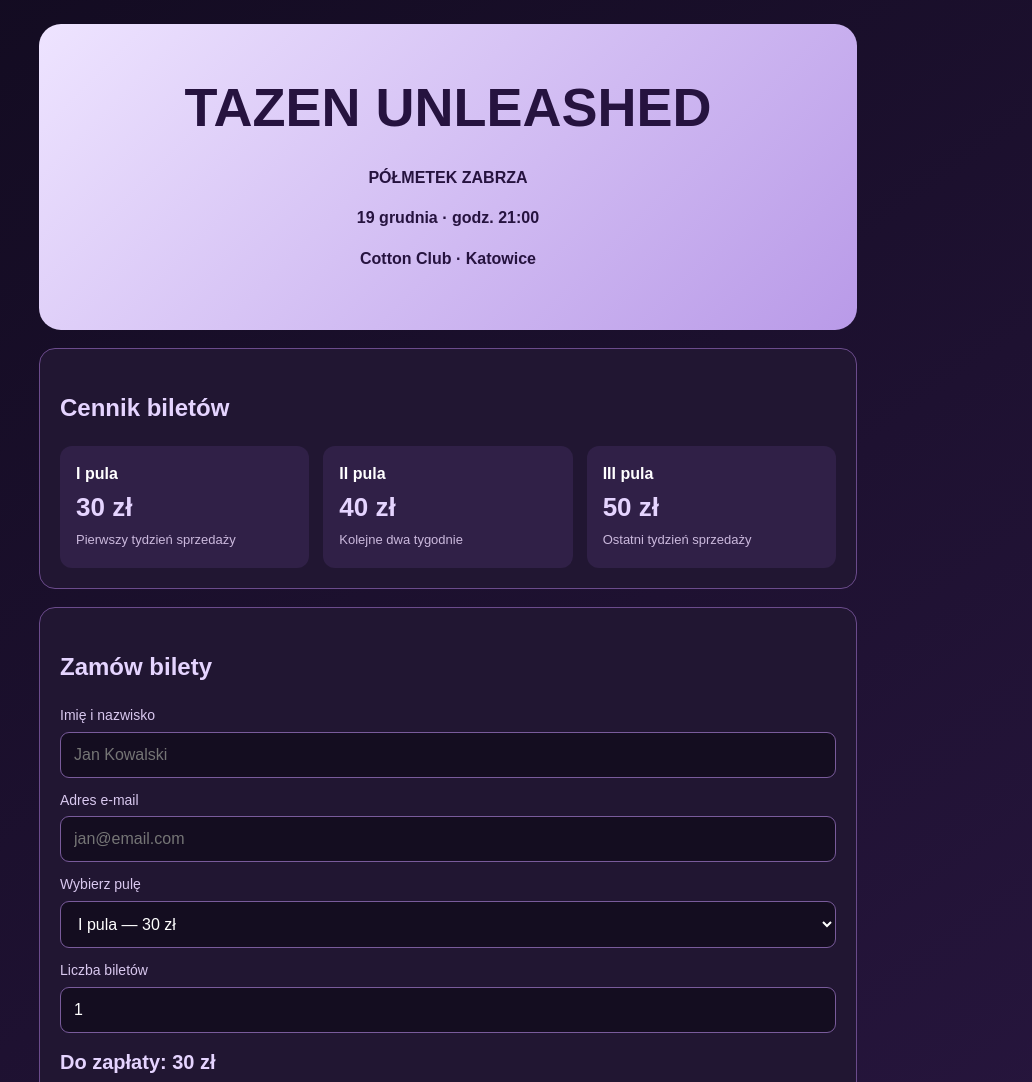
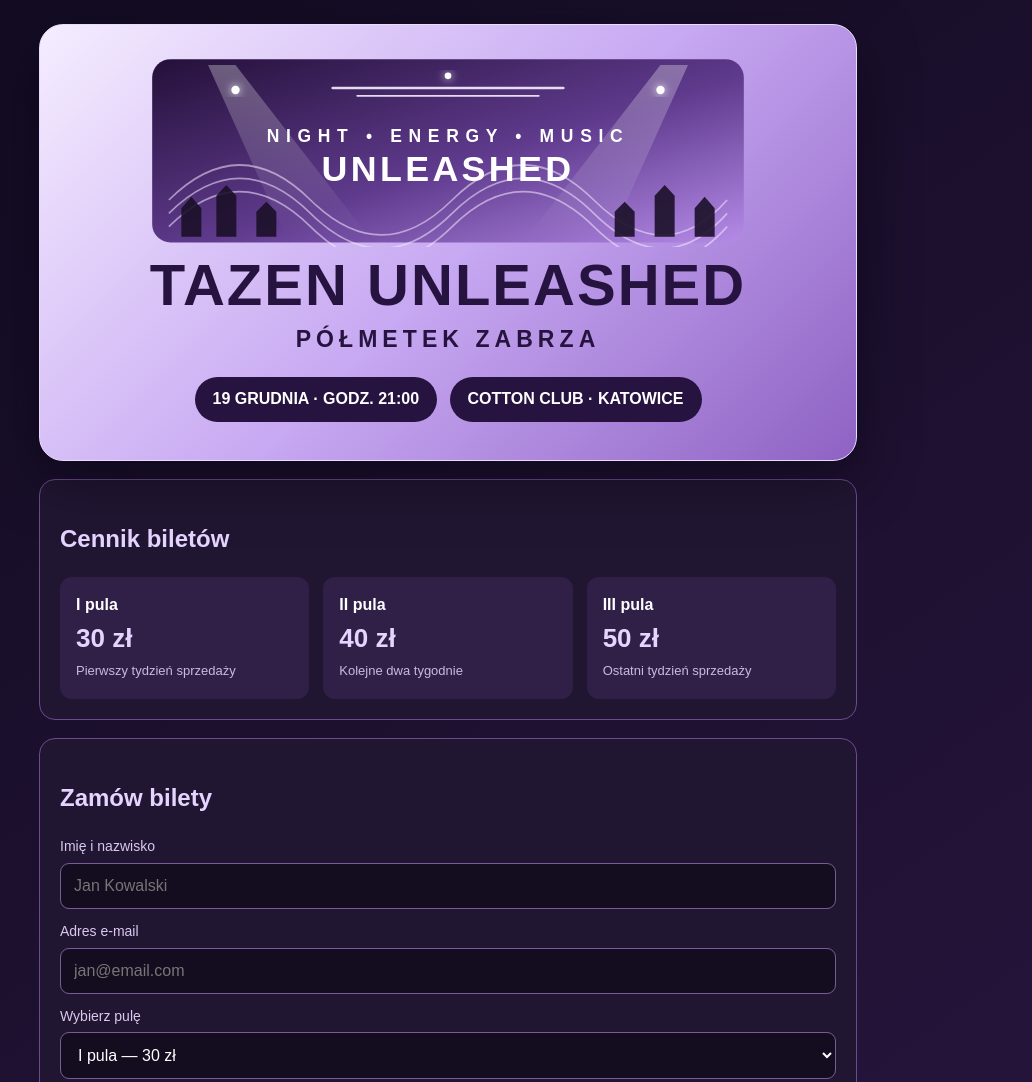
Before and after one commit to tazenscan/Tazen, a plain HTML site: page index.html in a window 1280 px wide. Shown: the top 1082 px of the page, without its empty margins (192-1224 px from the left). Drawn offline with Linux system fonts and the light colour scheme.

Commit message:
Update index.html

```diff
--- a/index.html
+++ b/index.html
@@ -1,28 +1,75 @@
 <!doctype html>
-<html lang="pl"><head><meta charset="utf-8"><meta name="viewport" content="width=device-width,initial-scale=1">
-<meta name="theme-color" content="#211333"><title>TAZEN UNLEASHED — Półmetek Zabrza</title>
+<html lang="pl">
+<head>
+<meta charset="utf-8">
+<meta name="viewport" content="width=device-width,initial-scale=1">
+<meta name="theme-color" content="#211333">
+<title>TAZEN UNLEASHED — Półmetek Zabrza</title>
 <style>
-*{box-sizing:border-box}body{margin:0;font:16px/1.55 Arial,sans-serif;color:#fff;background:linear-gradient(145deg,#120b20,#2a1742)}
-main{max-width:850px;margin:auto;padding:24px 16px 60px}.hero{text-align:center;padding:42px 18px;background:linear-gradient(135deg,#eee4ff,#b99ae8);color:#26133f;border-radius:22px}
-h1{font-size:clamp(30px,7vw,54px);margin:0}h2{color:#e5d4ff}.hero p{font-weight:bold}.card{background:#211632;border:1px solid #6b4b8c;border-radius:16px;padding:20px;margin:18px 0}
-.grid{display:grid;grid-template-columns:repeat(auto-fit,minmax(200px,1fr));gap:14px}.pool{background:#302047;padding:16px;border-radius:12px}
-.price{font-size:26px;font-weight:bold;color:#e5d4ff}label{display:block;color:#d9c8ef;font-size:14px;margin:12px 0 5px}
+*{box-sizing:border-box}
+body{margin:0;font:16px/1.55 Arial,sans-serif;color:#fff;background:linear-gradient(145deg,#120b20,#2a1742)}
+main{max-width:850px;margin:auto;padding:24px 16px 60px}
+.hero{position:relative;overflow:hidden;text-align:center;padding:30px 18px 34px;background:linear-gradient(135deg,#f5edff,#c7a8f2 52%,#8e62c3);color:#26133f;border:1px solid #eadcff;border-radius:24px;box-shadow:0 18px 55px #08041180}
+.hero-art{display:block;width:100%;max-width:600px;height:auto;margin:0 auto 8px}
+.hero h1{font-size:clamp(32px,8vw,58px);line-height:1.02;letter-spacing:.035em;margin:4px 0 8px;font-weight:900}
+.hero .subtitle{font-size:clamp(17px,3.8vw,23px);font-weight:900;letter-spacing:.22em;margin:0 0 16px}
+.hero .details{display:inline-block;background:#26133f;color:#fff;padding:10px 18px;border-radius:999px;font-weight:bold;margin:4px}
+h2{color:#e5d4ff}
+.card{background:#211632;border:1px solid #6b4b8c;border-radius:16px;padding:20px;margin:18px 0}
+.grid{display:grid;grid-template-columns:repeat(auto-fit,minmax(200px,1fr));gap:14px}
+.pool{background:#302047;padding:16px;border-radius:12px}
+.price{font-size:26px;font-weight:bold;color:#e5d4ff}
+label{display:block;color:#d9c8ef;font-size:14px;margin:12px 0 5px}
 input,select{width:100%;padding:13px;border-radius:9px;border:1px solid #795b9b;background:#140d20;color:white;font-size:16px}
 button{background:#d9b8ff;color:#211333;border:0;border-radius:10px;padding:14px 18px;font-weight:bold;font-size:16px;cursor:pointer;margin-top:16px;width:100%}
-.note{font-size:13px;color:#cbb9dd}.hidden{display:none}.total{font-size:20px;font-weight:bold;margin-top:14px;color:#e5d4ff}
-</style></head><body><main>
-<section class="hero"><h1>TAZEN UNLEASHED</h1><p>PÓŁMETEK ZABRZA</p><p>19 grudnia · godz. 21:00</p><p>Cotton Club · Katowice</p></section>
+.note{font-size:13px;color:#cbb9dd}.total{font-size:20px;font-weight:bold;margin-top:14px;color:#e5d4ff}
+</style>
+</head>
+<body>
+<main>
+<section class="hero">
+  <!-- Grafika jest wbudowana w ten plik — nie wymaga osobnego obrazka ani linku. -->
+  <svg class="hero-art" viewBox="0 0 720 230" role="img" aria-label="Fioletowa grafika klubowa z reflektorami i falami światła">
+    <defs>
+      <linearGradient id="bg" x1="0" y1="0" x2="1" y2="1"><stop stop-color="#241039"/><stop offset=".55" stop-color="#603b8e"/><stop offset="1" stop-color="#b58be8"/></linearGradient>
+      <linearGradient id="beam" x1="0" y1="0" x2="0" y2="1"><stop stop-color="#fff" stop-opacity=".8"/><stop offset="1" stop-color="#fff" stop-opacity="0"/></linearGradient>
+      <filter id="glow"><feGaussianBlur stdDeviation="5" result="b"/><feMerge><feMergeNode in="b"/><feMergeNode in="SourceGraphic"/></feMerge></filter>
+    </defs>
+    <rect x="5" y="5" width="710" height="220" rx="22" fill="url(#bg)"/>
+    <path d="M105 12 L265 218 L165 218 L72 12Z M615 12 L455 218 L555 218 L648 12Z" fill="url(#beam)" opacity=".38"/>
+    <g fill="none" stroke="#f4eaff" stroke-width="2" opacity=".55">
+      <path d="M25 174 Q110 90 195 174 T365 174 T535 174 T695 174"/>
+      <path d="M25 190 Q110 106 195 190 T365 190 T535 190 T695 190"/>
+      <path d="M25 206 Q110 122 195 206 T365 206 T535 206 T695 206"/>
+    </g>
+    <g filter="url(#glow)" fill="#fff">
+      <circle cx="105" cy="42" r="5"/><circle cx="615" cy="42" r="5"/><circle cx="360" cy="25" r="4"/>
+    </g>
+    <g fill="#1b1028" opacity=".9">
+      <path d="M40 218v-34l12-14 12 14v34M82 218v-49l12-13 12 13v49M130 218v-30l12-12 12 12v30M560 218v-30l12-12 12 12v30M608 218v-49l12-13 12 13v49M656 218v-34l12-14 12 14v34"/>
+    </g>
+    <g fill="#f7efff" opacity=".9"><rect x="220" y="38" width="280" height="3" rx="2"/><rect x="250" y="48" width="220" height="2" rx="1"/></g>
+    <text x="360" y="104" text-anchor="middle" fill="#fff" font-family="Arial,sans-serif" font-size="21" font-weight="bold" letter-spacing="8">NIGHT • ENERGY • MUSIC</text>
+    <text x="360" y="151" text-anchor="middle" fill="#fff" font-family="Arial,sans-serif" font-size="43" font-weight="900" letter-spacing="4">UNLEASHED</text>
+  </svg>
+  <h1>TAZEN UNLEASHED</h1>
+  <p class="subtitle">PÓŁMETEK ZABRZA</p>
+  <p class="details">19 GRUDNIA · GODZ. 21:00</p>
+  <p class="details">COTTON CLUB · KATOWICE</p>
+</section>
+
 <section class="card"><h2>Cennik biletów</h2><div class="grid">
 <div class="pool"><b>I pula</b><div class="price">30 zł</div><span class="note">Pierwszy tydzień sprzedaży</span></div>
 <div class="pool"><b>II pula</b><div class="price">40 zł</div><span class="note">Kolejne dwa tygodnie</span></div>
 <div class="pool"><b>III pula</b><div class="price">50 zł</div><span class="note">Ostatni tydzień sprzedaży</span></div>
 </div></section>
+
 <section class="card"><h2>Zamów bilety</h2>
 <form id="orderForm">
-<label>Imię i nazwisko</label><input id="name" required maxlength="100" autocomplete="name" placeholder="Jan Kowalski">
-<label>Adres e-mail</label><input id="email" type="email" required maxlength="150" autocomplete="email" placeholder="jan@email.com">
-<label>Wybierz pulę</label><select id="pool"><option value="30">I pula — 30 zł</option><option value="40">II pula — 40 zł</option><option value="50">III pula — 50 zł</option></select>
-<label>Liczba biletów</label><input id="qty" type="number" min="1" max="20" value="1" required>
+<label for="name">Imię i nazwisko</label><input id="name" required maxlength="100" autocomplete="name" placeholder="Jan Kowalski">
+<label for="email">Adres e-mail</label><input id="email" type="email" required maxlength="150" autocomplete="email" placeholder="jan@email.com">
+<label for="pool">Wybierz pulę</label><select id="pool"><option value="30">I pula — 30 zł</option><option value="40">II pula — 40 zł</option><option value="50">III pula — 50 zł</option></select>
+<label for="qty">Liczba biletów</label><input id="qty" type="number" min="1" max="20" value="1" required>
 <div class="total" id="total">Do zapłaty: 30 zł</div>
 <button type="submit">Przygotuj zamówienie e-mail</button>
 </form>
@@ -42,4 +89,6 @@ const body='Dzień dobry,%0D%0A%0D%0AProszę o przyjęcie zamówienia:%0D%0AImi
 location.href='mailto:tazenpartyevents@gmail.com?subject='+encodeURIComponent(subject)+'&body='+body;
 });
 update();
-</script></body></html>
+</script>
+</body>
+</html>
```
